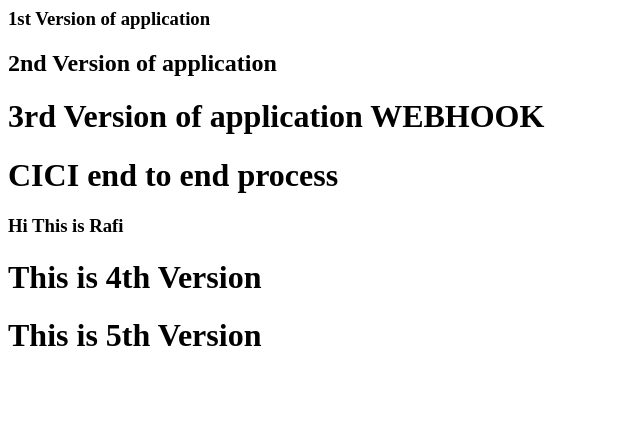
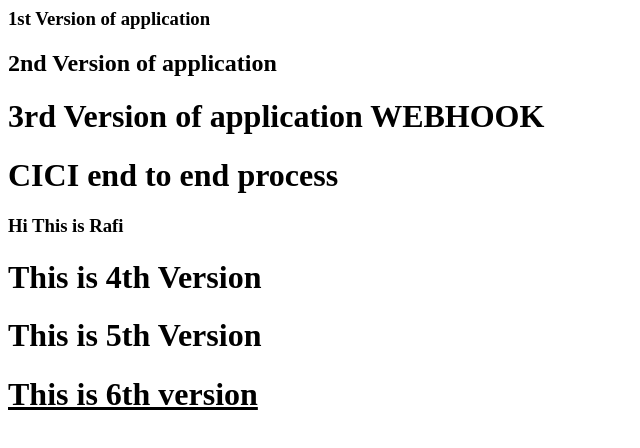
Before and after one commit to mdrafi488/cicd-app4, a plain HTML site: page index.html in a window 1280 px wide. Shown: the whole page, without its empty margins (0-640 px from the left). Drawn offline with Linux system fonts and the light colour scheme.

Commit message:
6th version updated

```diff
--- a/index.html
+++ b/index.html
@@ -5,3 +5,4 @@
 <h3>Hi This is Rafi</h3>
 <h1 color="Green"> <b>This is 4th Version </b></h1>
 <h1 color="RED"> <b>This is 5th Version </b></h1>
+<h1><b><u> This is 6th version </u></b></h1>
```
